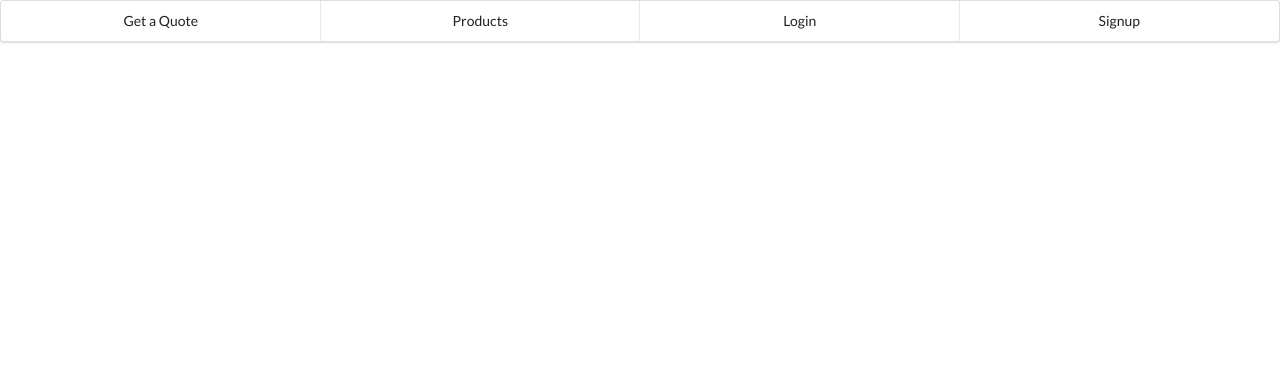
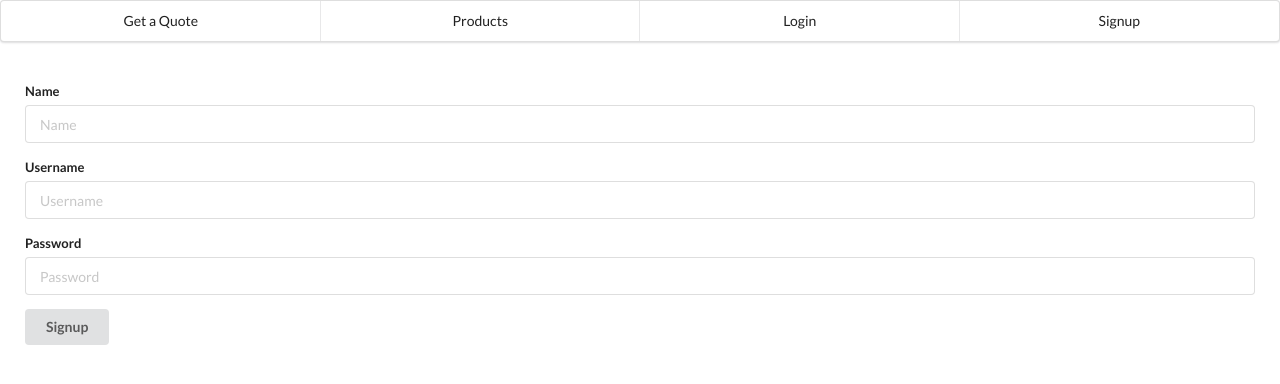
Before and after one commit to clairedeboer/pricing_tool_frontend, a React (Create React App) app: page /users/signup in a window 1280 px wide. Shown: the top 384 px of the page. Built offline with nearby package versions, Linux system fonts and the light colour scheme; no server answers.

Commit message:
login, signup, logout and conditional render of navbar

```diff
--- a/src/App.js
+++ b/src/App.js
@@ -1,6 +1,6 @@
-import React, { useState, useEffect} from "react";
+import React, { useState, useEffect } from "react";
 import { Route, Switch } from "react-router-dom";
-import './App.css';
+import "./App.css";
 import BagDetailsPage from "./components/BagDetailsPage.js";
 import BagForm from "./components/BagForm.js";
 import NavBar from "./components/NavBar.js";
@@ -11,6 +11,7 @@ import { useHistory } from "react-router-dom";
 const App = () => {
   const [bags, setBags] = useState([]);
   const [bag, setBag] = useState([]);
+  const [currentUser, setCurrentUser] = useState(null);
 
   const history = useHistory();
 
@@ -32,39 +33,75 @@ const App = () => {
     })
       .then((response) => response.json())
       .then((newBag) => {
-        setBags([...bags, newBag])
+        setBags([...bags, newBag]);
       });
   };
 
   const editButtonClick = (id) => {
     fetch(`http://localhost:3000/bags/${id}`)
-    .then((response) => response.json())
-    .then((bagData) => {
-      setBag(bagData);
-      history.push("/");
-    });
-  }
+      .then((response) => response.json())
+      .then((bagData) => {
+        setBag(bagData);
+        history.push("/");
+      });
+  };
+
+  const addNewCurrentUser = (newCurrentUser) => {
+    fetch("http://localhost:3000/login")
+      .then((response) => response.json())
+      .then((data) => {
+        setCurrentUser(newCurrentUser);
+        history.push("/");
+      });
+  };
+
+  useEffect(() => {
+    fetch("http://localhost:3000/me")
+      .then((response) => response.json())
+      .then((meData) => {
+        setCurrentUser(meData);
+      });
+  }, []);
+
+  const addNewUser = (newSignup) => {
+    fetch("http://localhost:3000/signup", {
+      method: "POST",
+      headers: {
+        "Content-Type": "application/json",
+      },
+      body: JSON.stringify(newSignup),
+    })
+      .then((response) => response.json())
+      .then((userData) => {
+        setCurrentUser(newSignup);
+        history.push("/");
+        })
+  };
+
+  const logout = () => {
+    setCurrentUser(null);
+    history.push("/users/login");
+  };
 
   return (
     <div>
-      <NavBar />
+      <NavBar currentUser={currentUser} logout={logout} />
       <Switch>
         <Route exact path="/">
           <BagForm onFormSubmit={formSubmit} bag={bag} />
         </Route>
         <Route exact path="/bags">
-          <BagDetailsPage bags={bags} onEditButtonClick={editButtonClick}/>
+          <BagDetailsPage bags={bags} onEditButtonClick={editButtonClick} />
         </Route>
         <Route exact path="/users/login">
-          <Login />
+          <Login onSubmit={addNewCurrentUser} />
         </Route>
         <Route exact path="/users/signup">
-          <Signup />
+          <Signup onSubmit={addNewUser} />
         </Route>
       </Switch>
-
     </div>
   );
-}
+};
 
 export default App;
--- a/src/components/BagDetailsCard.js
+++ b/src/components/BagDetailsCard.js
@@ -1,4 +1,7 @@
 import React from "react";
+
+//if user is admin, show all bag cards
+//if user is not admin, only show bag cards that match their user_id
 
 const BagDetailsCard = ({ user_id, id, designer, style, size, material, color, condition, retailPrice, resaleValue, onEditButtonClick }) => {
 
--- a/src/components/Login.js
+++ b/src/components/Login.js
@@ -1,11 +1,45 @@
-import React from "react";
+import React, { useState } from "react";
 
-const Login = () => {
+const Login = ({ onSubmit }) => {
+  const [username, setUsername] = useState("");
+  const [password, setPassword] = useState("");
+
+  const handleSubmit = (event) => {
+    event.preventDefault();
+    const newCurrentUser = { username, password };
+    onSubmit(newCurrentUser);
+  };
 
   return (
-    <div>
-
-    </div>
+    <form
+      className="ui form"
+      style={{ padding: "25px" }}
+      onSubmit={handleSubmit}
+    >
+      <div className="field">
+        <label>Username</label>
+        <input
+          type="text"
+          name="username"
+          placeholder="Username"
+          value={username}
+          onChange={(event) => setUsername(event.target.value)}
+        />
+      </div>
+      <div className="field">
+        <label>Password</label>
+        <input
+          type="text"
+          name="password"
+          placeholder="Password"
+          value={password}
+          onChange={(event) => setPassword(event.target.value)}
+        />
+      </div>
+      <button className="ui button" type="submit">
+        Login
+      </button>
+    </form>
   );
 };
 
--- a/src/components/NavBar.js
+++ b/src/components/NavBar.js
@@ -1,7 +1,7 @@
 import React from "react";
 import { Link } from "react-router-dom";
 
-const NavBar = () => {
+const NavBar = ({ currentUser, logout }) => {
 
   return (
     <div className="ui four item menu">
@@ -11,12 +11,24 @@ const NavBar = () => {
       <Link className="item" to="/bags">
         Products
       </Link>
-      <Link className="item" to="/users/login">
-        Login
-      </Link>
-      <Link className="item" to="users/signup">
-        Signup
-      </Link>
+      {!currentUser ? (
+        <Link className="item" to="/users/login">
+          Login
+        </Link>
+      ) : (
+        <Link className="item" to="/users/login" onClick={logout}>
+          Logout
+        </Link>
+      )}
+      {!currentUser ? (
+        <Link className="item" to="/users/signup">
+          Signup
+        </Link>
+      ) : (
+        <Link className="item" to="/">
+          Welcome {currentUser.name}!
+        </Link>
+      )}
     </div>
   );
 };
--- a/src/components/Signup.js
+++ b/src/components/Signup.js
@@ -1,11 +1,58 @@
-import React from "react";
+import React, { useState } from "react";
 
-const Signup = () => {
+const Signup = ({ onSubmit }) => {
+  const [name, setName] = useState("");
+  const [username, setUsername] = useState("");
+  const [password, setPassword] = useState("");
+
+  const handleSubmit = (event) => {
+    event.preventDefault();
+    const newSignup = { name, username, password };
+    onSubmit(newSignup);
+  };
 
   return (
-    <div>
-
-    </div>
+    <form
+      className="ui form"
+      style={{ padding: "25px" }}
+      onSubmit={handleSubmit}
+    >
+      <div className="field">
+        <label>Name</label>
+        <input
+          type="text"
+          name="name"
+          placeholder="Name"
+          required
+          value={name}
+          onChange={(event) => setName(event.target.value)}
+        />
+      </div>
+      <div className="field">
+        <label>Username</label>
+        <input
+          type="text"
+          name="Username"
+          placeholder="Username"
+          required
+          value={username}
+          onChange={(event) => setUsername(event.target.value)}
+        />
+      </div>
+      <div className="field">
+        <label>Password</label>
+        <input
+          type="password"
+          name="Password"
+          placeholder="Password"
+          value={password}
+          onChange={(event) => setPassword(event.target.value)}
+        />
+      </div>
+      <button className="ui button" type="submit">
+        Signup
+      </button>
+    </form>
   );
 };
 
```
